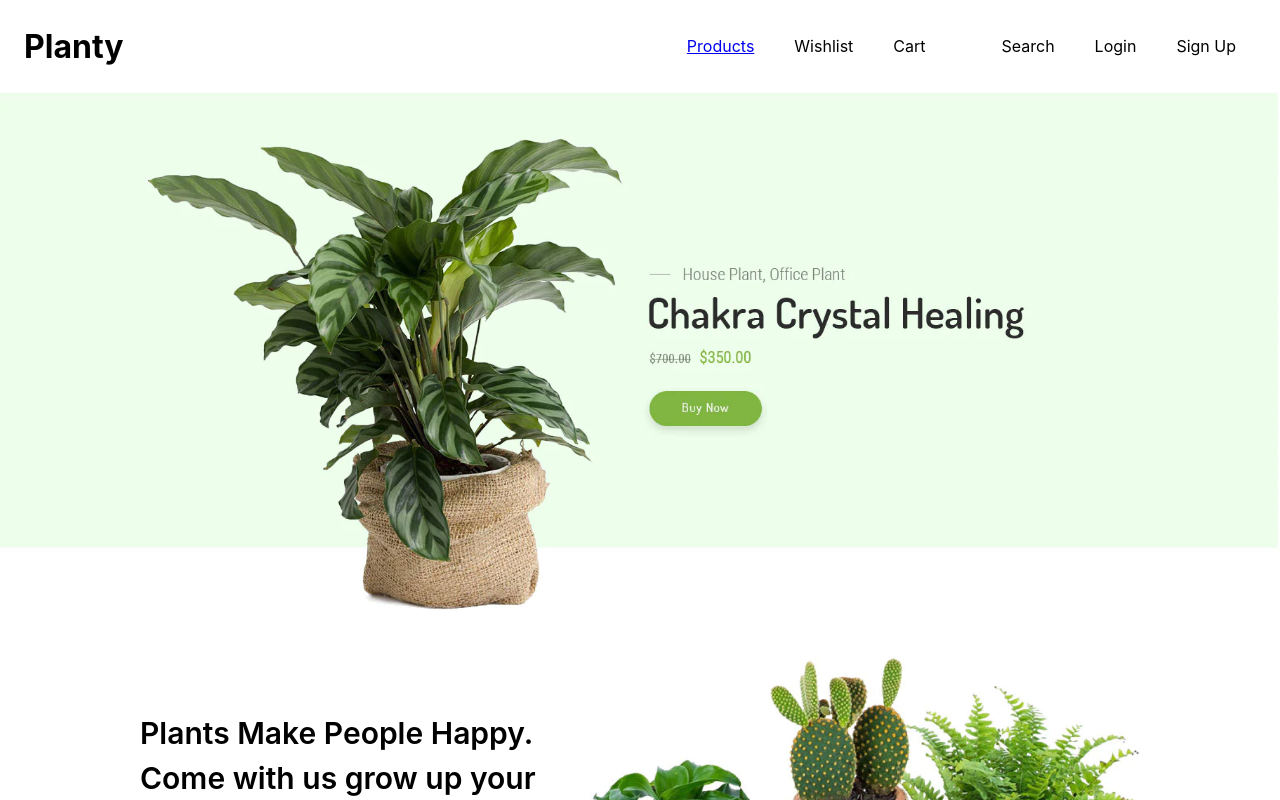
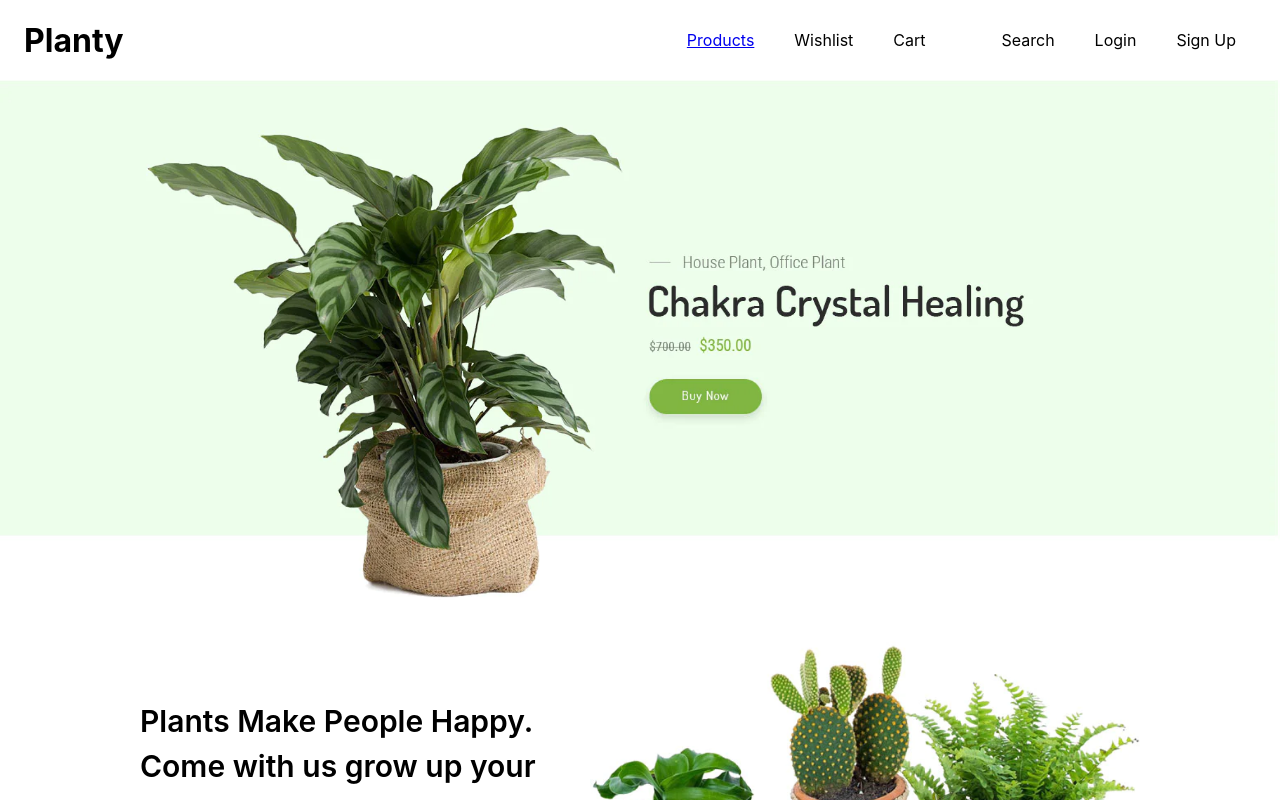
Before and after one commit to srinivas180/planty-2, a React (Create React App) app: page / in a window 1280 px wide. Shown: the top 800 px of the page. Built offline with nearby package versions, Linux system fonts and the light colour scheme; what miragejs would draw is missing.

Commit message:
style: reduced margin top and bottom of nav list and options in navbar

```diff
--- a/src/components/Navbar/Navbar.css
+++ b/src/components/Navbar/Navbar.css
@@ -38,6 +38,11 @@
     display: flex;
 }
 
+.nav__list,
+.options {
+    margin: 10px 0px;
+}
+
 .options__item {
     padding: 8px 20px;
 }
```
